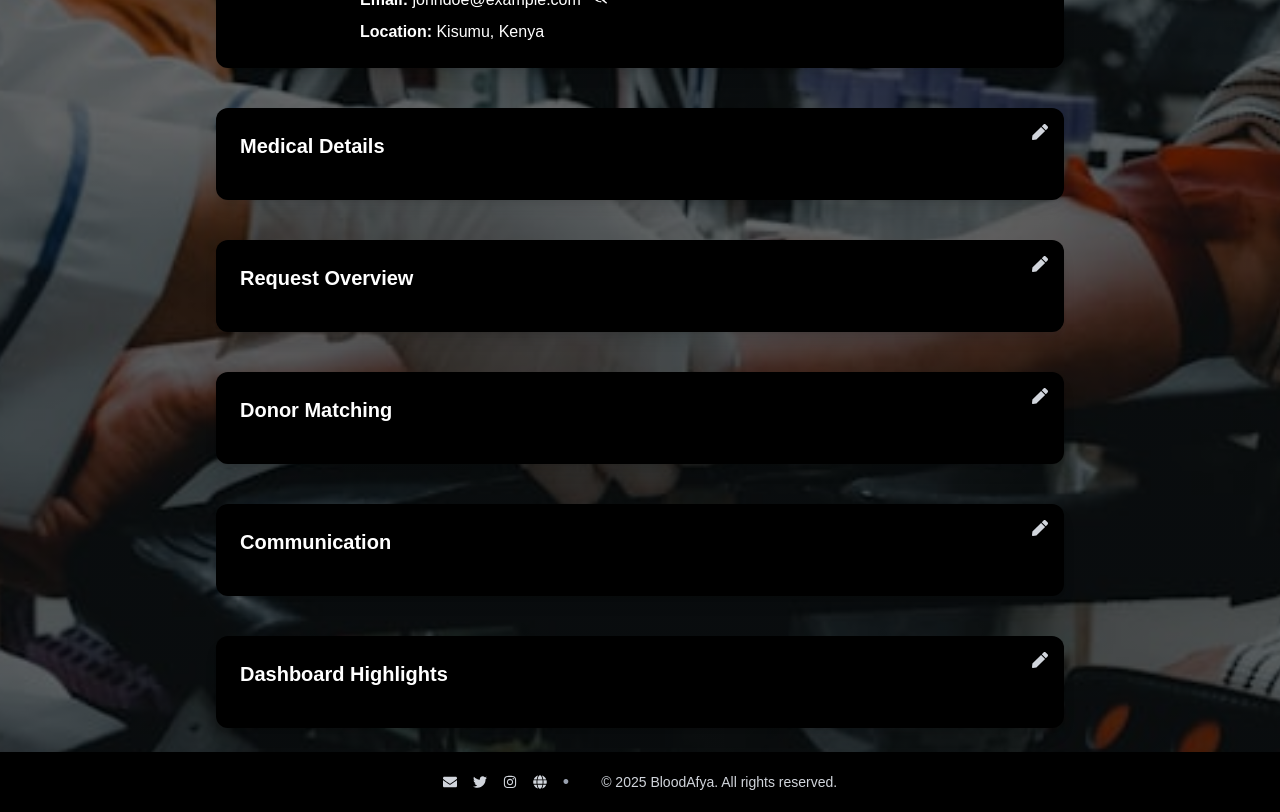
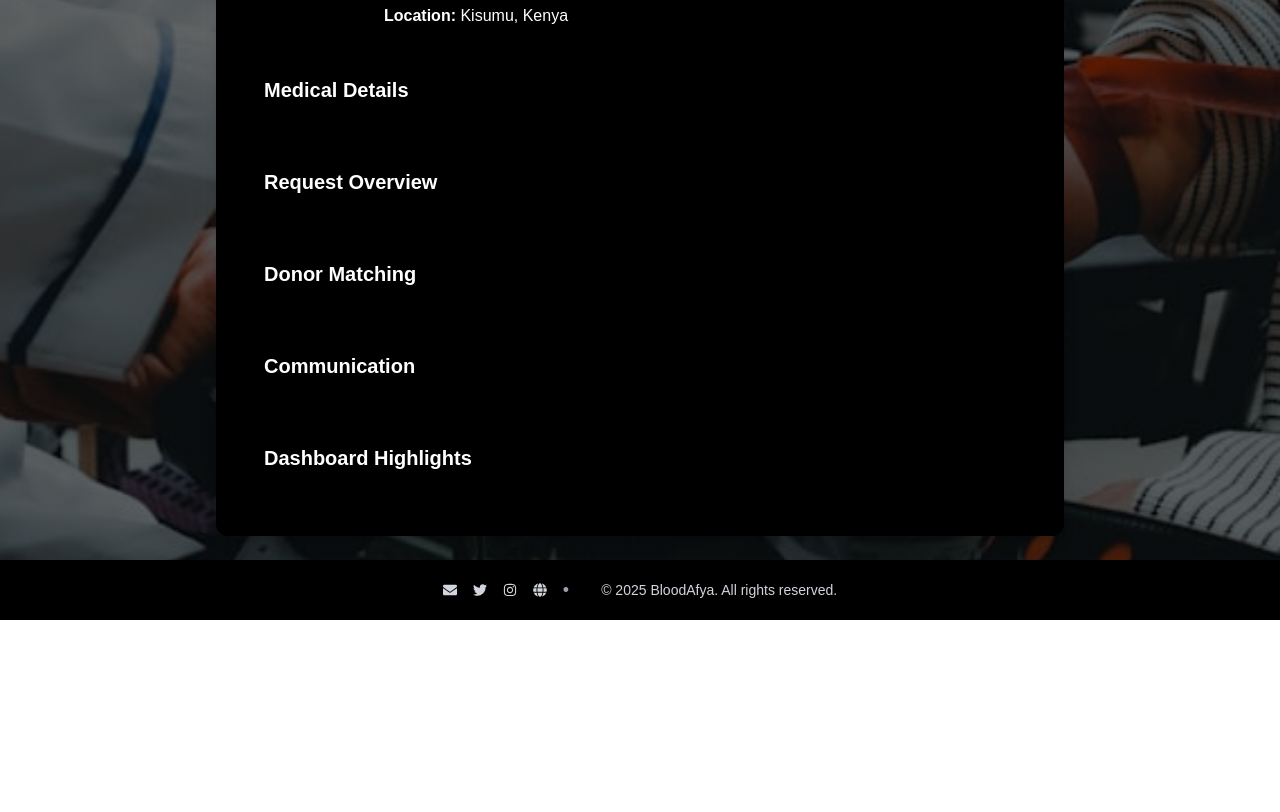
Before and after one commit to Lincoln-Madaraka/bloodafya, a Next.js app: page /profile/recipient in a window 1280 px wide. Shown: the part 440-1252 px from the top of the page. After the commit the page ends 1060 px from the top, so only its background shows below. Built offline with nearby package versions, Linux system fonts and the light colour scheme.

Commit message:
edit mode

```diff
--- a/src/app/profile/donor/page.tsx
+++ b/src/app/profile/donor/page.tsx
@@ -102,7 +102,7 @@ export default function DonorProfile() {
           </div>
           </div>
           <button onClick={() => router.push('/history')}>History</button>
-          <button onClick={() => router.push('/drives')}>Upcoming Drives</button>
+          <button onClick={() => router.push('/messages')}>Messages</button>
           <button onClick={() => router.push('/settings')}>Settings</button>
           <button onClick={() => router.push('/logout')}>Logout</button>
         </nav>
--- a/src/app/profile/recipient/page.tsx
+++ b/src/app/profile/recipient/page.tsx
@@ -65,6 +65,7 @@ export default function RecipientProfile() {
 
       {/* Main Content */}
       <main className="p-6 space-y-10 max-w-4xl mx-auto w-full">
+        <section className="bg-black bg-opacity-40 rounded-xl p-6 shadow-lg relative">
         {/* Back Button */}
         <div className="flex items-center space-x-2 text-white hover:text-red-500 cursor-pointer transition" onClick={() => router.back()}>
           <FaArrowLeft />
@@ -110,9 +111,7 @@ export default function RecipientProfile() {
 
         {/* Section 2: Medical Details */}
         <section className="bg-black bg-opacity-40 rounded-xl p-6 shadow-lg relative">
-          <div className="absolute top-4 right-4 text-gray-300 hover:text-red-500 cursor-pointer transition">
-            <FaPen />
-          </div>
+
           <h2 className="text-xl font-bold mb-4">Medical Details</h2>
 
           {/* ...fields here... */}
@@ -120,40 +119,34 @@ export default function RecipientProfile() {
 
         {/* Section 3: Request Overview */}
         <section className="bg-black bg-opacity-40 rounded-xl p-6 shadow-lg relative">
-          <div className="absolute top-4 right-4 text-gray-300 hover:text-red-500 cursor-pointer transition">
-            <FaPen />
-          </div>
+
           <h2 className="text-xl font-bold mb-4">Request Overview</h2>
           {/* ...fields here... */}
         </section>
 
         {/* Section 4: Donor Matching */}
         <section className="bg-black bg-opacity-40 rounded-xl p-6 shadow-lg relative">
-          <div className="absolute top-4 right-4 text-gray-300 hover:text-red-500 cursor-pointer transition">
-            <FaPen />
-          </div>
+
           <h2 className="text-xl font-bold mb-4">Donor Matching</h2>
           {/* ...fields here... */}
         </section>
 
         {/* Section 5: Communication */}
         <section className="bg-black bg-opacity-40 rounded-xl p-6 shadow-lg relative">
-          <div className="absolute top-4 right-4 text-gray-300 hover:text-red-500 cursor-pointer transition">
-            <FaPen />
-          </div>
+
           <h2 className="text-xl font-bold mb-4">Communication</h2>
           {/* ...fields here... */}
         </section>
 
         {/* Section 6: Dashboard Highlights */}
         <section className="bg-black bg-opacity-40 rounded-xl p-6 shadow-lg relative">
-          <div className="absolute top-4 right-4 text-gray-300 hover:text-red-500 cursor-pointer transition">
-            <FaPen />
-          </div>
+
           <h2 className="text-xl font-bold mb-4">Dashboard Highlights</h2>
           {/* ...fields here... */}
         </section>
+      </section>
       </main>
+
       {/* Footer */}
       <footer className="bg-black bg-opacity-60 text-gray-300 text-center py-4 mt-auto">
         <div className="flex justify-center items-center space-x-4 text-sm">
```
